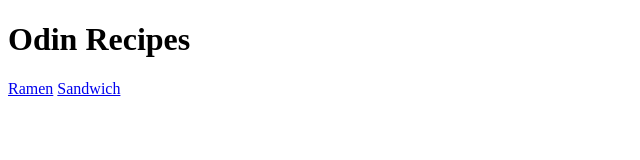
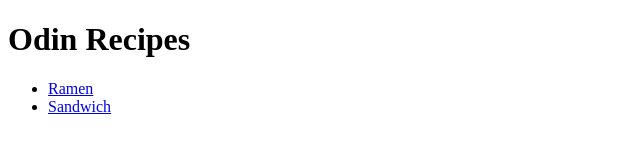
Before and after one commit to shm00ksy/odin-recipes, a plain HTML site: page index.html in a window 1280 px wide. Shown: the whole page, without its empty margins (0-640 px from the left). Drawn offline with Linux system fonts and the light colour scheme.

Commit message:
Resize image in sandwich.html, Add list to index.html

```diff
--- a/index.html
+++ b/index.html
@@ -7,7 +7,9 @@
 </head>
 <body>
     <h1>Odin Recipes</h1>
-    <a href="recipes/ramen.html">Ramen</a>
-    <a href="recipes/sandwich.html">Sandwich</a>
+    <ul>
+        <li><a href="recipes/ramen.html">Ramen</a></li>
+        <li><a href="recipes/sandwich.html">Sandwich</a></li>
+    </ul>
 </body>
 </html>
```
Also changed, not shown: recipes/sandwich.html (+1 -1 lines).
